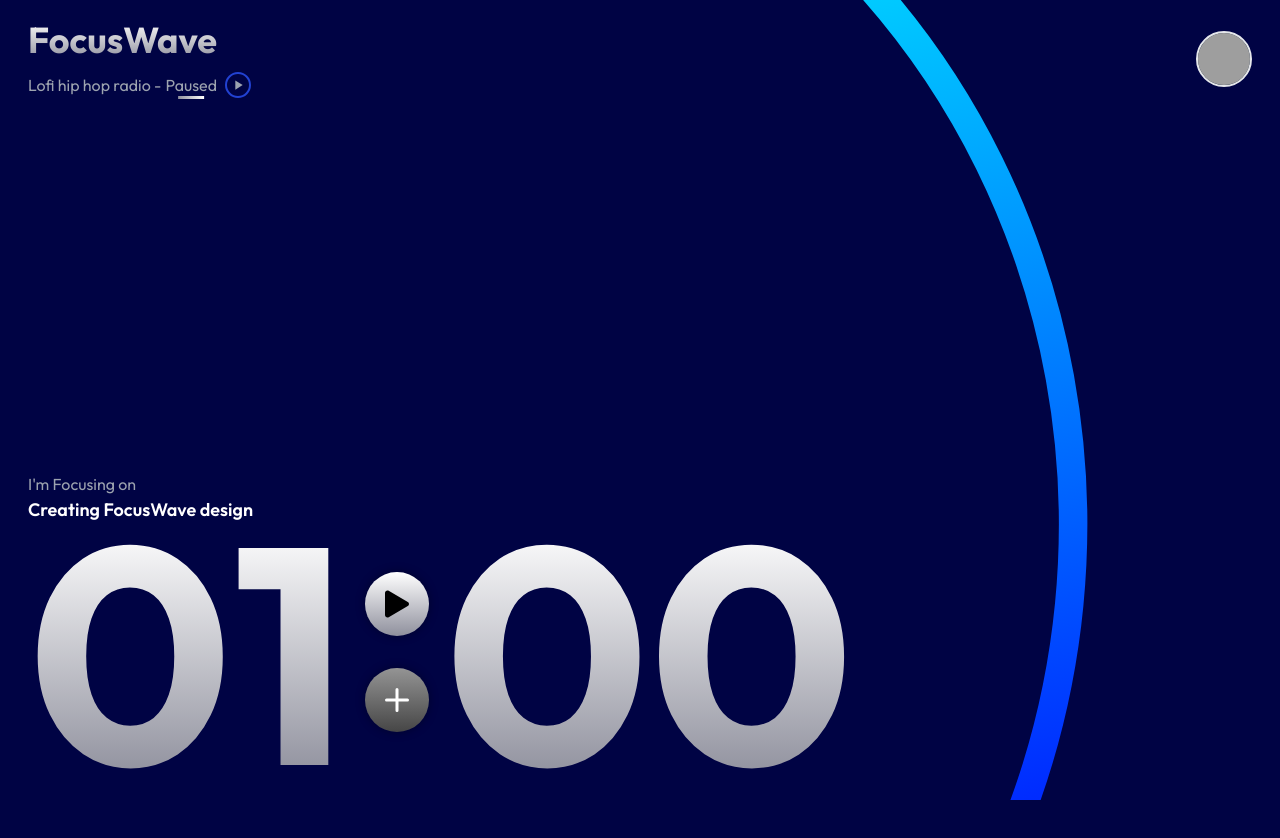
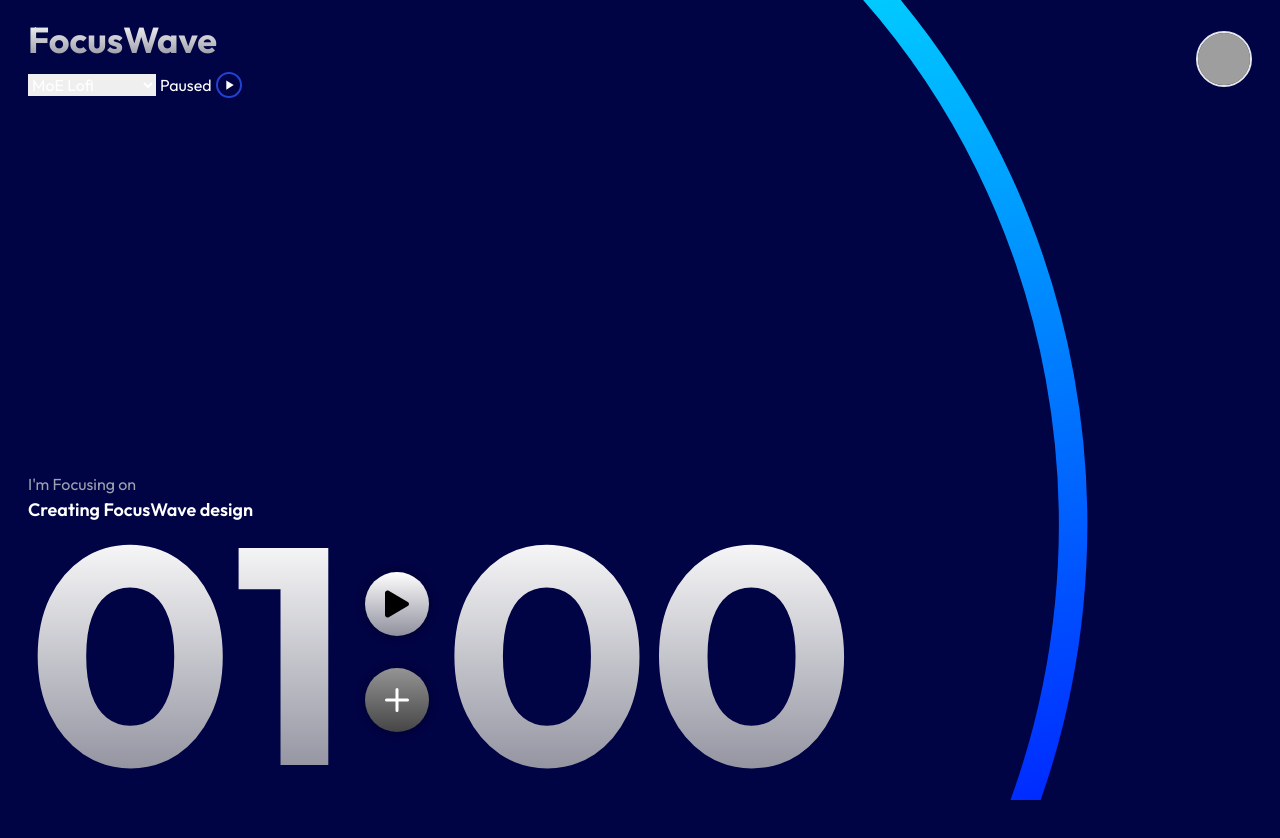
Before and after one commit to MrinmoyHaloi/FocusWave, a SvelteKit app: page / in a window 1280 px wide. Shown: the top 838 px of the page. Built offline with nearby package versions, Linux system fonts and the light colour scheme; grey boxes are pictures that could not be loaded; some icons are missing.

Commit message:
refactor: use web audio for playback instead of howler

```diff
--- a/package.json
+++ b/package.json
@@ -17,7 +17,6 @@
 		"@sveltejs/kit": "^2.5.27",
 		"@sveltejs/vite-plugin-svelte": "^4.0.0",
 		"autoprefixer": "^10.4.20",
-		"howler": "^2.2.4",
 		"prettier": "^3.3.3",
 		"prettier-plugin-svelte": "^3.2.6",
 		"prettier-plugin-tailwindcss": "^0.6.6",
--- a/src/routes/+layout.svelte
+++ b/src/routes/+layout.svelte
@@ -1,6 +1,5 @@
 <script lang="ts">
 	import '../app.scss';
-	import { Howl } from 'howler';
 	import { onMount } from 'svelte';
 	/**
 	 * @typedef {Object} Props
@@ -9,48 +8,38 @@
 
 	/** @type {Props} */
 	let { children } = $props();
-	let player: any;
+	let audio: HTMLAudioElement;
+	let streamSelect: HTMLSelectElement;
 	let isPlaying = $state(false);
-	let firstTime = true;
-	let playerState = $state('Paused');
-	let loader: HTMLSpanElement;
+	let streamState = $state('Paused');
 
-	function handlePlayPause() {
-		togglePlay();
-		isPlaying = !isPlaying;
-	}
 	onMount(() => {
-		player = new Howl({
-			src: ['https://stream.zeno.fm/v5reddyk8rhvv'],
-			html5: true,
-			onplay: () => {
-				playerState = 'Playing';
-				loader.classList.add('playing');
-			},
-			onpause: () => {
-				playerState = 'Paused';
-				loader.classList.remove('playing');
-			},
-			onplayerror: () => {
-				playerState = 'Error';
-			}
+		audio = new Audio(streamSelect.value);
+		audio.addEventListener('waiting', () => {
+			streamState = 'Loading...';
+		});
+		audio.addEventListener('playing', () => {
+			isPlaying = true;
+			streamState = 'Playing';
+		});
+		audio.addEventListener('pause', () => {
+			isPlaying = false;
+			streamState = 'Paused';
 		});
 	});
 
 	function togglePlay() {
-		if (firstTime) {
-			playerState = 'Loading...';
-			player.play();
-			console.log('Playing...');
-			firstTime = false;
+		if (audio.paused) {
+			audio.play().catch(() => {});
 		} else {
-			if (player.playing()) {
-				player.pause();
-				console.log('Pausing...');
-			} else {
-				player.play();
-				console.log('Playing...');
-			}
+			audio.pause();
+		}
+	}
+
+	function handleStreamChange() {
+		audio.src = streamSelect.value;
+		if (isPlaying) {
+			audio.play();
 		}
 	}
 </script>
@@ -58,10 +47,14 @@
 <div class="flex justify-between px-7 py-5">
 	<div>
 		<h1 class="text-4xl font-bold">FocusWave</h1>
-		<span class="mt-3 flex items-center gap-1 text-gray-400">
-			Lofi hip hop radio - <span class="loader" bind:this={loader}>{playerState}</span>
-			<div id="youtube-player"></div>
-			<button onclick={handlePlayPause} class="outer-ring">
+		<span class="mt-3 flex items-center gap-1">
+			<select id="stationSelect" bind:this={streamSelect} onchange={handleStreamChange}>
+				<option value="https://stream.zeno.fm/v5reddyk8rhvv">MoE Lofi</option>
+				<option value="http://streams.dez.ovh:8000/radio.mp3">Chillhop Radio</option>
+				<option value="https://stream.zeno.fm/dhen0gaenzzuv">Lofi Synthwave</option>
+			</select>
+			<div>{streamState}</div>
+			<button class="outer-ring" onclick={togglePlay}>
 				{#if isPlaying}
 					<svg
 						class="music-icon"
```
